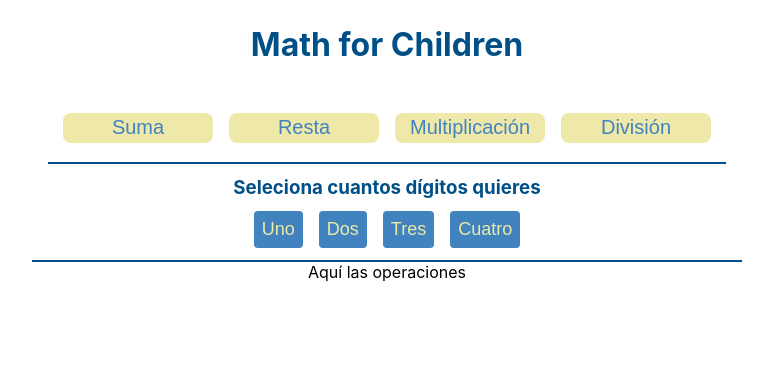
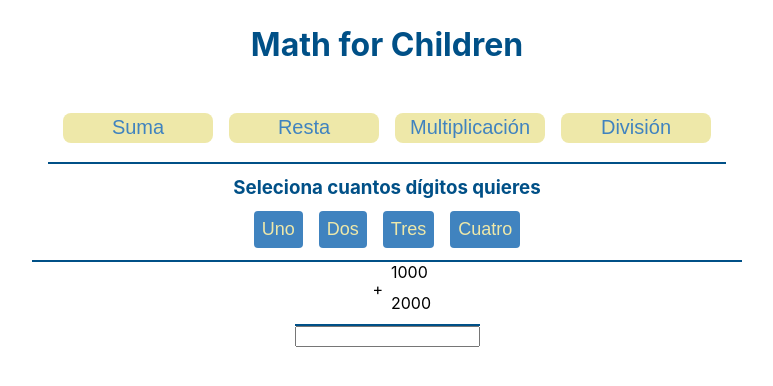
Before and after one commit to Oiranca/mathforchildren, a React (Create React App) app: page / in a window 1280 px wide. Shown: the top 386 px of the page, without its empty margins (253-1026 px from the left). Built offline with nearby package versions, Linux system fonts and the light colour scheme.

Commit message:
wip: operation component

```diff
--- a/src/component/Container/Container.tsx
+++ b/src/component/Container/Container.tsx
@@ -1,6 +1,7 @@
 import React from "react";
 import {MainMenu} from "../MainMenu/MainMenu";
 import {SubMenu} from "../SubMenu/SubMenu";
+import {Operation} from "../Operation/Operation";
 import "./Container.scss";
 
 export const Container = () => {
@@ -18,7 +19,7 @@ export const Container = () => {
                 </section>
             </main>
 
-            <section className={"operation"}>Aquí las operaciones</section>
+            <section className={"operation"}><Operation/></section>
         </div>
     );
 };
--- /dev/null
+++ b/src/component/Operation/Operation.scss
@@ -0,0 +1,41 @@
+@use "src/style/colorBase";
+
+
+.operation-box {
+  display: grid;
+  grid-template-columns: repeat(2, 1fr);
+  grid-template-rows: repeat(3, 1fr);
+  grid-auto-flow: row;
+  gap: 0.50rem;
+
+  .Symbol {
+    display: flex;
+    flex-direction: column;
+    flex-wrap: wrap;
+    justify-content: center;
+    align-items: flex-end;
+    grid-area: 1 / 1 / 3 / 2;
+  }
+
+  .firstNumber {
+    grid-area: 1 / 2 / 2 / 3;
+  }
+
+  .symbol {
+    grid-area: 1 / 1 / 3 / 2;
+  }
+
+  .secondNumber {
+    grid-area: 2 / 2 / 3 / 3;
+  }
+
+  .result {
+    display: flex;
+    flex-direction: row;
+    flex-wrap: wrap;
+    justify-content: flex-end;
+    border-top: 2px solid colorBase.$darkPrincipalColor;
+    grid-area: 3 / 1 / 4 / 3;
+  }
+
+}
--- /dev/null
+++ b/src/component/Operation/Operation.tsx
@@ -0,0 +1,13 @@
+import React from "react";
+import './Operation.scss'
+
+export const Operation = () => {
+
+    return (<div className={'operation-box'}>
+
+        <div className="Symbol">+</div>
+        <div className="firstNumber">1000</div>
+        <div className="secondNumber">2000</div>
+        <div className="result"><input type={'number'}/></div>
+    </div>)
+}
```
Also changed, not shown: 1 other file (tests, documents, lock files or other folders).
